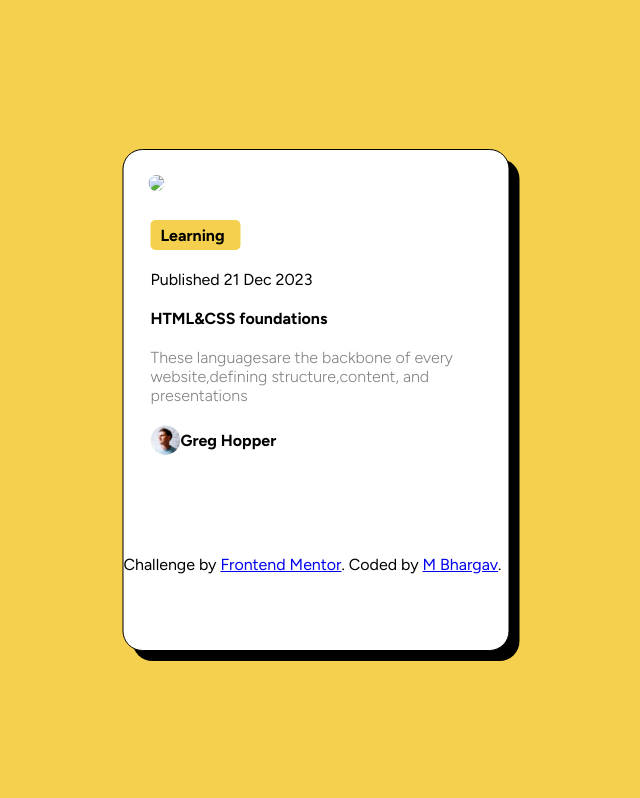
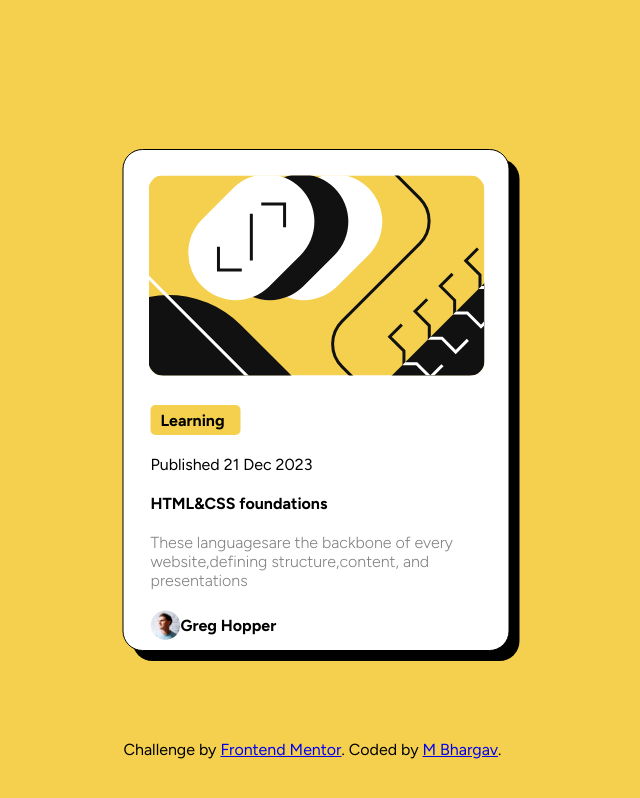
Before and after one commit to BhargavMarala/Blog-preview-card, a plain HTML site: page index.html in a window 1280 px wide. Shown: the whole page, without its empty margins (324-964 px from the left). Drawn offline with Linux system fonts and the light colour scheme.

Commit message:
Update index.html

```diff
--- a/index.html
+++ b/index.html
@@ -12,7 +12,7 @@
     <main>
         <div class="container">
             <div class="image">
-                <img src="../Blog prview card/images/illustration-article.svg">
+                <img src="./images/illustration-article.svg">
             </div>
             <div class="learn">
                 <span>Learning</span>
```
